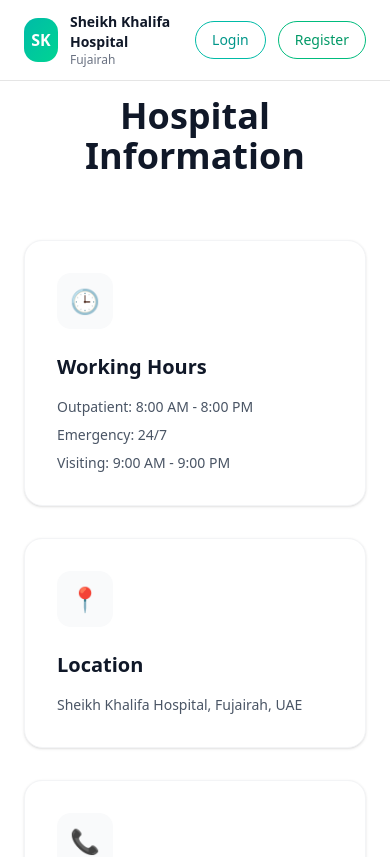
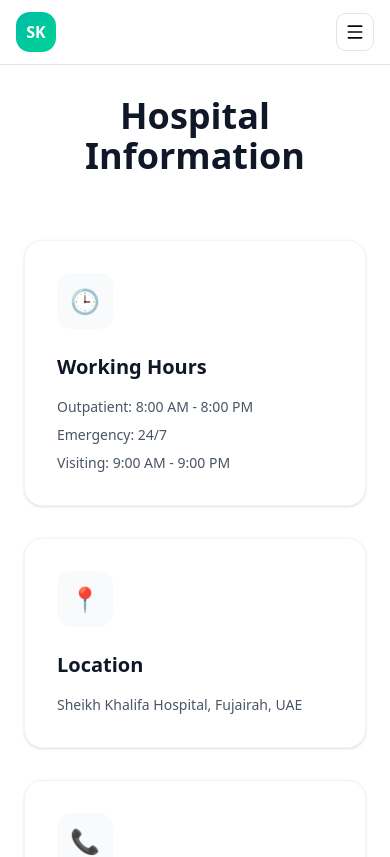
Before and after one commit to danish884803/Health-Assistant, a Next.js app: page /contact in a window 390 px wide. Shown: the top 857 px of the page. Built offline with nearby package versions, Linux system fonts and the light colour scheme; no server answers.

Commit message:
header for android

```diff
--- a/src/components/common/Header.js
+++ b/src/components/common/Header.js
@@ -1,13 +1,15 @@
 'use client';
 
 import Link from 'next/link';
-import { LogOut, LayoutDashboard } from 'lucide-react';
+import { LogOut, LayoutDashboard, Menu, X } from 'lucide-react';
 import { useAuth } from '@/context/AuthContext';
 import { useRouter } from 'next/navigation';
+import { useState } from 'react';
 
 export default function Header() {
   const { user, loading, logout } = useAuth();
   const router = useRouter();
+  const [menuOpen, setMenuOpen] = useState(false);
 
   if (loading) return null;
 
@@ -34,14 +36,14 @@
 
   return (
     <header className="w-full bg-white border-b fixed top-0 z-50">
-      <div className="max-w-7xl mx-auto px-6 h-20 flex items-center justify-between">
+      <div className="max-w-7xl mx-auto px-4 sm:px-6 h-16 flex items-center justify-between">
 
-        {/* LEFT — Logo */}
+        {/* LOGO */}
         <Link href="/" className="flex items-center gap-3">
-          <div className="w-11 h-11 rounded-xl bg-gradient-to-br from-teal-500 to-emerald-400 flex items-center justify-center text-white font-bold">
+          <div className="w-10 h-10 rounded-xl bg-gradient-to-br from-teal-500 to-emerald-400 flex items-center justify-center text-white font-bold">
             SK
           </div>
-          <div className="leading-tight">
+          <div className="leading-tight hidden sm:block">
             <p className="font-semibold text-gray-900 text-sm">
               Sheikh Khalifa Hospital
             </p>
@@ -49,8 +51,8 @@
           </div>
         </Link>
 
-        {/* CENTER — Public & Role-Based Nav */}
-        <nav className="hidden lg:flex items-center gap-10 text-sm font-medium text-gray-600">
+        {/* DESKTOP NAV */}
+        <nav className="hidden lg:flex items-center gap-8 text-sm font-medium text-gray-600">
           <Link href="/" className="hover:text-teal-600">Home</Link>
           <Link href="/departments" className="hover:text-teal-600">Departments</Link>
           <Link href="/services" className="hover:text-teal-600">Services</Link>
@@ -73,15 +75,9 @@
           )}
         </nav>
 
-        {/* RIGHT — Actions */}
-        <div className="flex items-center gap-3">
+        {/* RIGHT ACTIONS (DESKTOP) */}
+        <div className="hidden lg:flex items-center gap-3">
 
-          {/* Language */}
-          {/* <button className="px-4 py-2 rounded-full border border-teal-500 text-teal-600 text-sm">
-            🌐 العربية
-          </button> */}
-
-          {/* GUEST */}
           {isGuest && (
             <>
               <Link
@@ -99,7 +95,6 @@
             </>
           )}
 
-          {/* LOGGED IN */}
           {user && (
             <>
               <div className="flex items-center gap-2 px-3 py-2 rounded-full bg-slate-50 border">
@@ -125,13 +120,57 @@
             <Link
               href="/appointments/book"
               className="px-5 py-2 rounded-full text-sm font-medium text-white
-                         bg-gradient-to-r from-teal-500 to-emerald-400"
+              bg-gradient-to-r from-teal-500 to-emerald-400"
             >
               Book Appointment
             </Link>
           )}
         </div>
+
+        {/* MOBILE MENU BUTTON */}
+        <button
+          onClick={() => setMenuOpen(!menuOpen)}
+          className="lg:hidden p-2 rounded-lg border"
+        >
+          {menuOpen ? <X size={20} /> : <Menu size={20} />}
+        </button>
       </div>
+
+      {/* MOBILE MENU */}
+      {menuOpen && (
+        <div className="lg:hidden border-t bg-white px-6 py-5 space-y-4 text-sm">
+
+          <Link href="/" className="block">Home</Link>
+          <Link href="/departments" className="block">Departments</Link>
+          <Link href="/services" className="block">Services</Link>
+          <Link href="/map" className="block">Hospital Map</Link>
+
+          {isGuest && <Link href="/contact">Contact</Link>}
+
+          {!isGuest && (
+            <Link href={dashboardHref} className="block font-semibold text-teal-600">
+              Dashboard
+            </Link>
+          )}
+
+          {isGuest && (
+            <>
+              <Link href="/login" className="block">Login</Link>
+              <Link href="/register" className="block">Register</Link>
+            </>
+          )}
+
+          {user && (
+            <button
+              onClick={handleLogout}
+              className="text-red-600 flex items-center gap-2"
+            >
+              <LogOut size={16} />
+              Logout
+            </button>
+          )}
+        </div>
+      )}
     </header>
   );
 }
```
